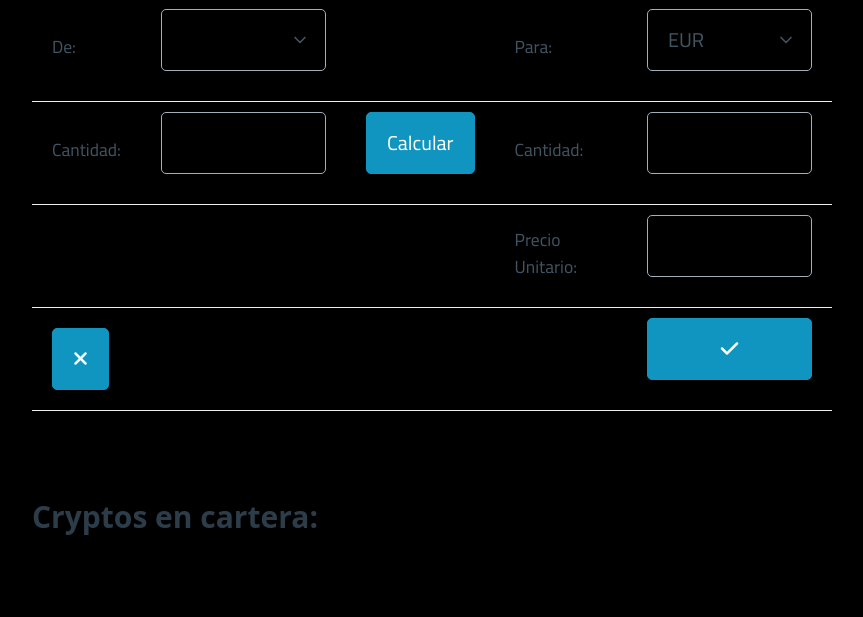
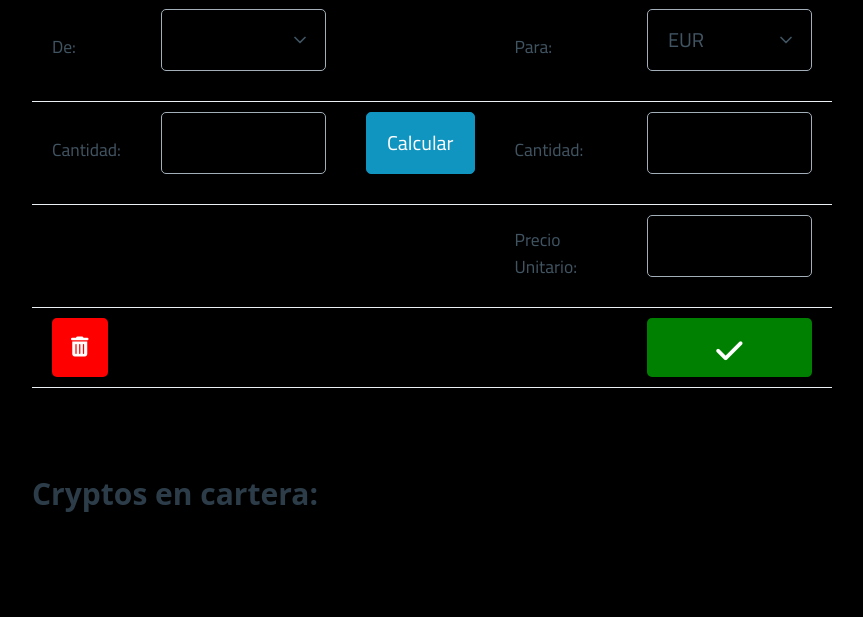
Before and after one commit to RamiroCovian/crypto-simulator, a Flask app: template simulator/templates/form_buy.html in a window 1280 px wide. Shown: the part 397-1014 px from the top of the page, without its empty margins (208-1071 px from the left). Run offline with Flask 3, Linux system fonts and the light colour scheme; the template is opened without the code that fills it: values that come from a table or form of the project are taken from there, others are empty; some web fonts are replaced.

Commit message:
feat: cambio iconos y doy estilo

```diff
--- a/simulator/static/css/styles.css
+++ b/simulator/static/css/styles.css
@@ -128,3 +128,16 @@ td.row-data {
     display: flex;
     gap: 1rem;
 }
+
+.button-delete {
+    background-color: red;
+    border: 0;
+    margin: 0;
+    padding: 14.25px 19px;
+}
+.button-accept {
+    background-color: green;
+    border: 0;
+    margin: 0;
+    padding: 14.25px 19px;
+}
--- a/simulator/templates/form_buy.html
+++ b/simulator/templates/form_buy.html
@@ -69,16 +69,14 @@
 
         <tr>
             <td>
-                <a href="/purchase/" role="button" title="clean" id=btn_clean> <i class="fa fa-times"
-                        aria-hidden="true"></i>
+                <a class="button-delete" href="/purchase/" role="button" title="clean" id=btn_clean> <i class="fa-solid fa-trash-can" style="color: #ffffff;"></i>
                 </a>
             </td>
             <td> </td>
             <td> </td>
             <td> </td>
             <td>
-                <button name="submit_accept" type="submit_accept" value="save" title="Accept"> <i class="fa fa-check"
-                        aria-hidden="true"></i> </button>
+                <button class="button-accept" name="submit_accept" type="submit_accept" value="save" title="Accept"> <i class="fa-solid fa-check fa-xl"></i> </button>
             </td>
         </tr>
     </table>
```
